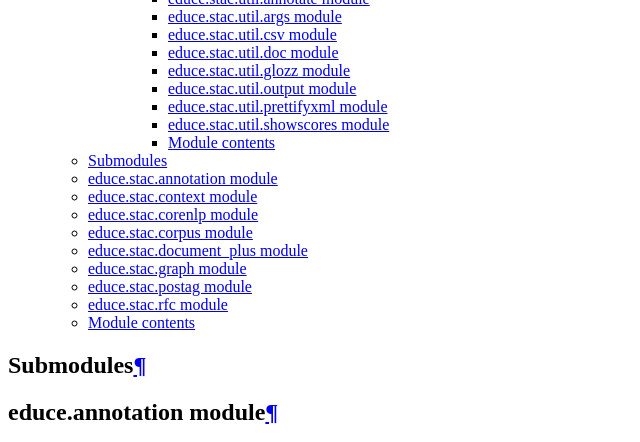
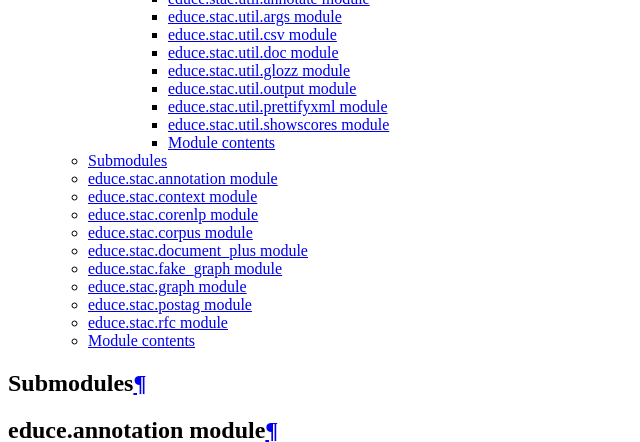
Before and after one commit to irit-melodi/educe, a Sphinx documentation site: the page built from docs/api-doc/educe.rst, in a window 1280 px wide and 900 px high, scrolled down 1983 px, cut to the strip 0-442 px from the top of the window. Shown: the whole strip, without its empty margins (0-640 px from the left). Built offline with Sphinx 7.4.7, drawn with Linux system fonts in a browser that asks for light colours; pages that are not in the unit, such as notebooks, are missing from menus.

Commit message:
DOC automatic doc catch up for fake graph

```diff
--- a/docs/api-doc/educe.stac.rst
+++ b/docs/api-doc/educe.stac.rst
@@ -55,6 +55,14 @@ educe.stac.document_plus module
     :undoc-members:
     :show-inheritance:
 
+educe.stac.fake_graph module
+----------------------------
+
+.. automodule:: educe.stac.fake_graph
+    :members:
+    :undoc-members:
+    :show-inheritance:
+
 educe.stac.graph module
 -----------------------
 
```
